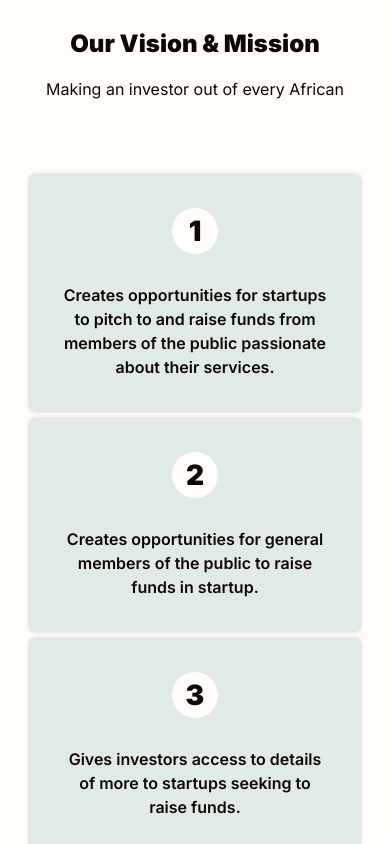
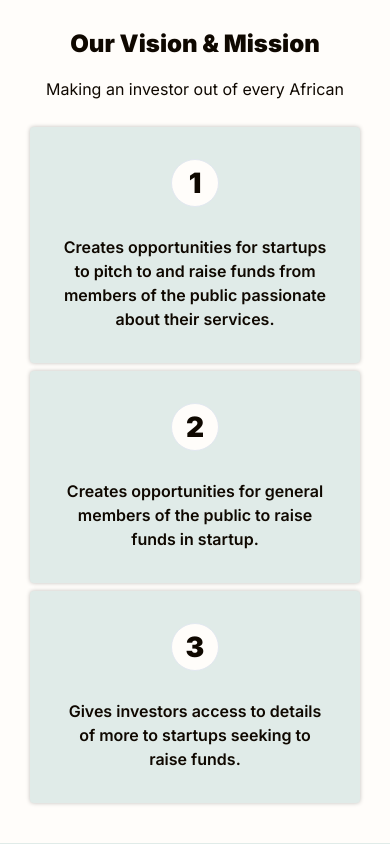
Before and after one commit to kelvinsekx/mould_landing_page, a Next.js app: page / in a window 390 px wide. Shown: the part 820-1664 px from the top of the page. Built offline with nearby package versions, Linux system fonts and the light colour scheme.

Commit message:
css:reduce mt

```diff
--- a/components/about/aboutSection.tsx
+++ b/components/about/aboutSection.tsx
@@ -30,7 +30,7 @@ export const AboutSection = () => {
           </p>
         </hgroup>
         <div
-          className="grid md:grid-cols-[1fr_1fr_1fr] mt-[72px] justify-center align-center gap-2 md:gap-4
+          className="grid md:grid-cols-[1fr_1fr_1fr] mt-6 md:mt-[72px] justify-center align-center gap-2 md:gap-4
            lg:gap-8"
         >
           {cardInfo.map((info, index) => (
```
